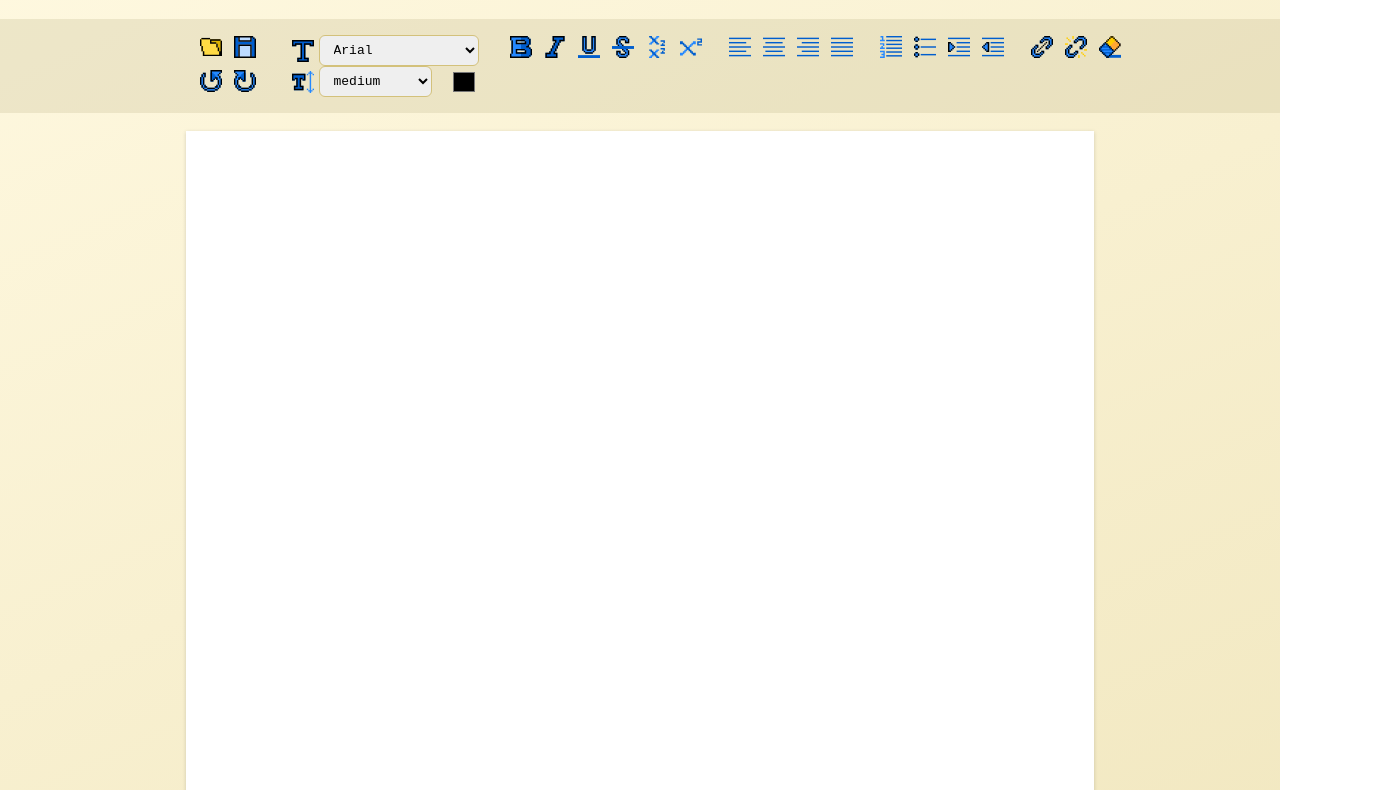
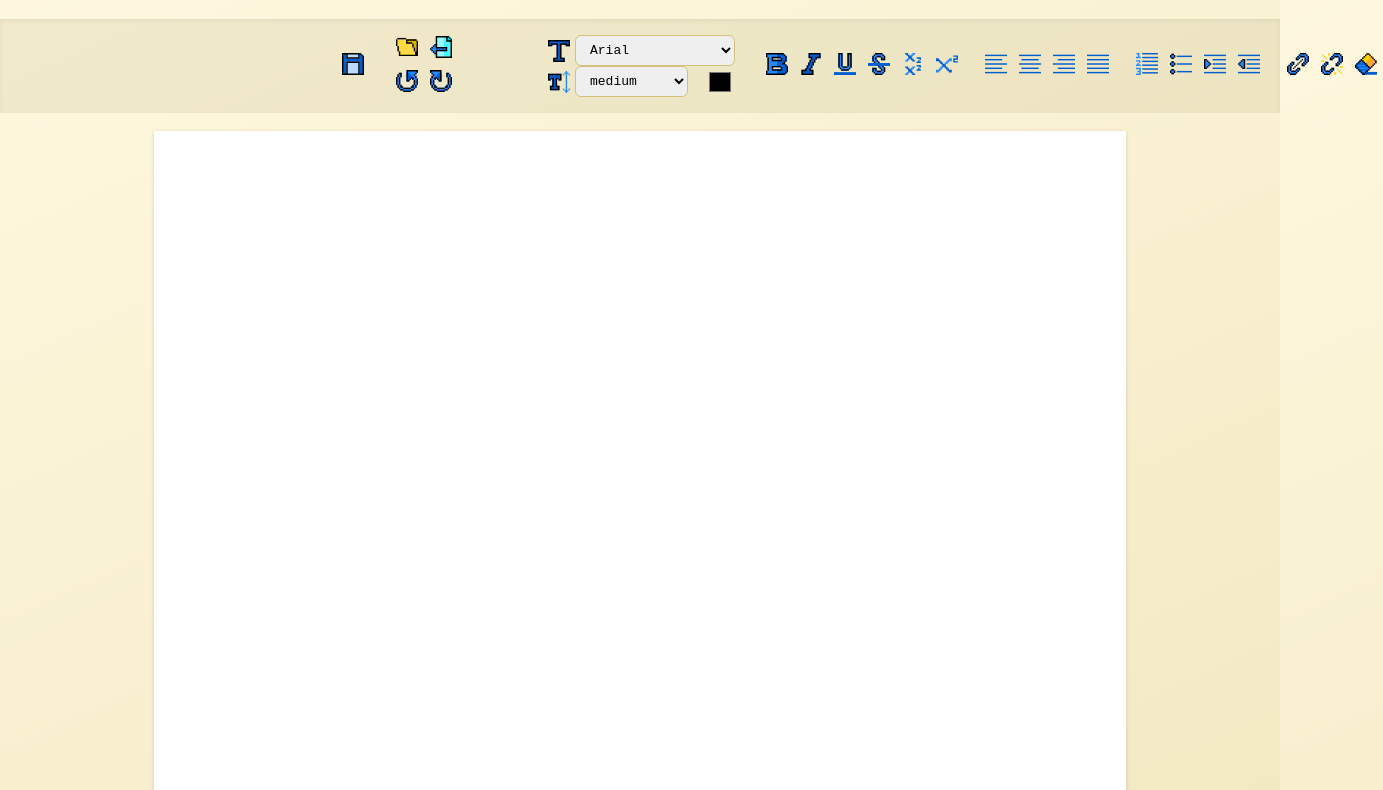
Before and after one commit to mateuszlason/ArdentCode-recruitment-task, a website built with webpack: page src/pages/index.html in a window 1280 px wide. Shown: the part 110-900 px from the top of the page, 1383 px wide, since content can reach past the window. Built offline with nearby package versions, Linux system fonts and the light colour scheme.

Commit message:
localstorage saving added

```diff
--- a/src/js/index.js
+++ b/src/js/index.js
@@ -6,6 +6,15 @@
 const buttons = document.querySelectorAll(".toolbar-list__button");
 const input = document.querySelector(".toolbar-list__input");
 const select = document.querySelectorAll(".toolbar-list__select");
+const storage = document.getElementById("storage");
+window.onload = () => {
+  editableDiv.innerHTML = JSON.parse(localStorage.getItem("text"));
+};
+
+storage.addEventListener("click", () => {
+  localStorage.setItem("text", JSON.stringify(editableDiv.innerHTML));
+});
+
 fileInput.addEventListener("change", () => {
   importText();
 });
--- a/src/pages/index.html
+++ b/src/pages/index.html
@@ -20,6 +20,14 @@
       <h1 class="main__heading">ML Text Editor 1.0.0</h1>
       <div class="toolbar">
         <ul class="toolbar-list">
+          <li class="toolbar-list__item">
+            <button id="storage" class="toolbar-list__button tooltip">
+              <img class="toolbar__image" src="../assets/img/save.svg" /><span
+                class="bottom"
+                >Save to Local Storage</span
+              >
+            </button>
+          </li>
           <li class="toolbar-list__grid">
             <label>
               <input style="display: none" type="file" id="file" /><a
@@ -32,7 +40,7 @@
               ></label
             >
             <button id="buttonDownload" class="toolbar-list__button tooltip">
-              <img class="toolbar__image" src="../assets/img/save.svg" /><span
+              <img class="toolbar__image" src="../assets/img/export.svg" /><span
                 class="bottom"
                 >Download the file</span
               >
--- a/src/scss/main.scss
+++ b/src/scss/main.scss
@@ -44,7 +44,7 @@ sup {
     box-shadow: rgba(0, 0, 0, 0.16) 0px 1px 4px;
     background: white;
     color: black;
-    padding: 64px 52px;
+    padding: 96px 84px;
     width: 804px;
     min-height: 600px;
     display: block;
--- a/src/scss/toolbar.scss
+++ b/src/scss/toolbar.scss
@@ -1,11 +1,13 @@
 .toolbar {
   color: black;
   width: 100vw;
-  background: rgb(179 169 124 / 22%);
+  background: rgb(193 183 139 / 22%);
+  box-shadow: rgba(0, 0, 0, 0.06) 0px 2px 4px 0px inset;
 
   &-list {
     display: flex;
-    justify-content: center;
+    align-items: center;
+    margin-left: 296px;
     & select {
       border: 1px #d3c17b solid;
       border-radius: 6px;
@@ -23,7 +25,7 @@
       display: grid;
       grid-template-columns: 1fr 1fr;
       grid-template-rows: 1fr 1fr;
-      margin-right: 20px;
+      margin: 0 80px 0 20px;
       & label {
         display: flex;
         justify-content: center;
```
